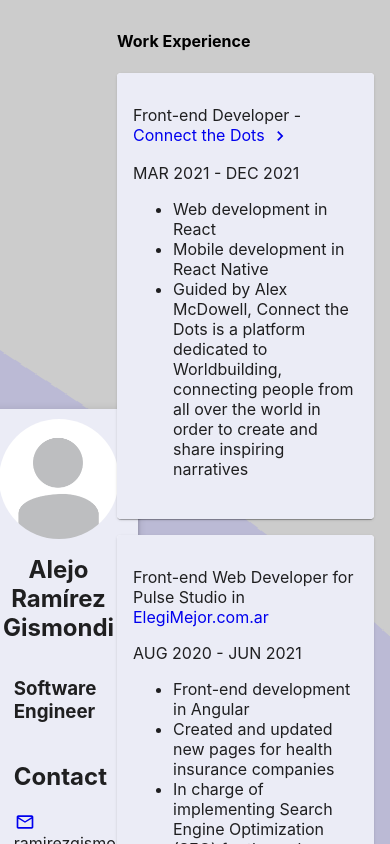
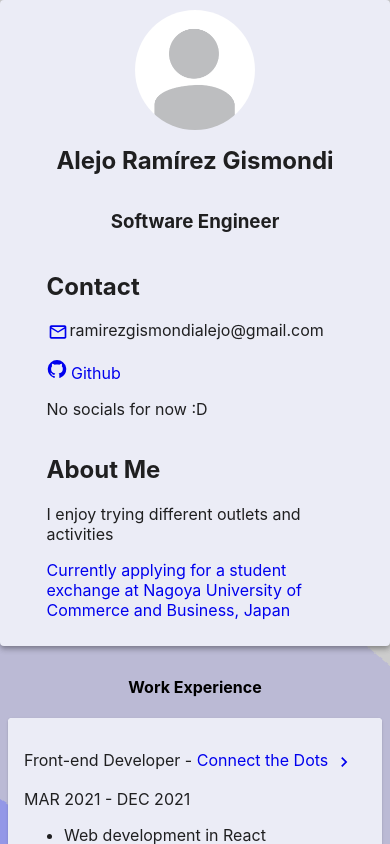
Before and after one commit to AlejoRamirezGismondi/cv, a React (Create React App) app: page / in a window 390 px wide. Shown: the top 844 px of the page. Built offline with nearby package versions, Linux system fonts and the light colour scheme.

Commit message:
responsive halfway

```diff
--- a/src/Resume/Resume.css
+++ b/src/Resume/Resume.css
@@ -70,7 +70,7 @@ a {
     display: flex;
     width: 100%;
     flex-direction: column;
-    justify-content: right;
+    justify-content: center;
     align-items: center;
 }
 
@@ -119,7 +119,7 @@ a {
     }
 }
 
-@media screen and (max-width: 900px) {
+@media screen and (max-width: 1000px) {
 
     .root {
         height: auto;
@@ -132,6 +132,8 @@ a {
 
     .left-content {
         flex: none;
+        position: relative;
+        max-width: 100%;
     }
 
     .left-paper {
@@ -148,6 +150,7 @@ a {
 
     .container {
         flex-direction: column;
+        align-items: center;
     }
 
     .technical-skills {
@@ -157,6 +160,9 @@ a {
 
     .work-experience {
         max-width: 100%;
+        display: flex;
+        flex-direction: column;
+        align-items: center;
     }
 }
 
--- a/src/Resume/Resume.tsx
+++ b/src/Resume/Resume.tsx
@@ -1,4 +1,4 @@
-import React, {useLayoutEffect, useRef, useState} from 'react';
+import React, {useEffect, useRef, useState} from 'react';
 import './Resume.css';
 import {Card, CardContent, Paper} from '@mui/material';
 import ChevronRightIcon from '@mui/icons-material/ChevronRight';
@@ -9,11 +9,26 @@ import Masonry from '@mui/lab/Masonry';
 
 const Resume = () => {
   const leftPaper = useRef(null);
-  const [leftPaperWidth, setLeftPaperWidth] = useState<number>(0);
+  const [leftPaperWidth, setLeftPaperWidth] = useState<number>();
 
-  useLayoutEffect(() => {
-    console.log(leftPaper?.current?.offsetWidth);
+  useEffect(() => {
+    if (window.innerWidth < 1000) {
+      setLeftPaperWidth(0);
+      return;
+    }
+    const handleResize = () => {
+      if (window.innerWidth < 1000) {
+        setLeftPaperWidth(0);
+        return;
+      }
+      setLeftPaperWidth(leftPaper.current.offsetWidth);
+    }
     if (leftPaper?.current) setLeftPaperWidth(leftPaper.current.offsetWidth);
+    window.addEventListener('resize', handleResize);
+
+    return () => {
+      window.removeEventListener('resize', handleResize);
+    }
   }, [leftPaper?.current?.offsetWidth]);
 
   return (
```
